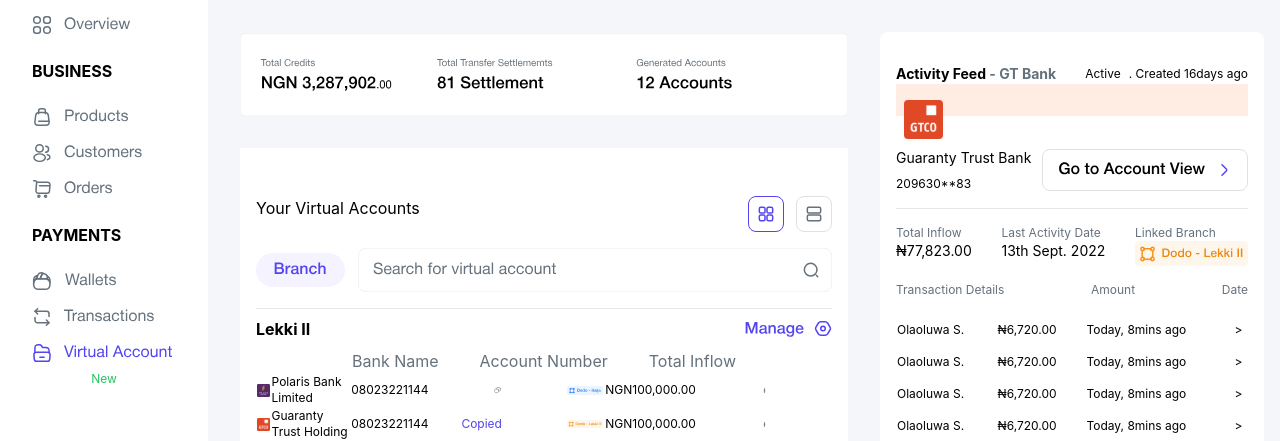
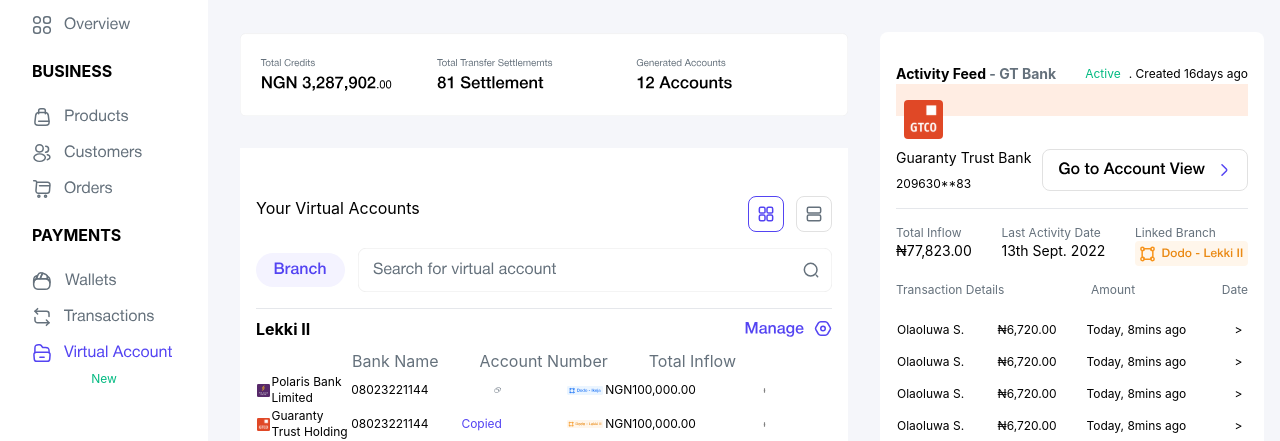
Before and after one commit to Dee-Tyan/talentsquare, a React (Create React App) app in the folder buildscreens/: page /dashboard in a window 1280 px wide. Shown: the part 161-602 px from the top of the page. Built offline with nearby package versions, Linux system fonts and the light colour scheme.

Commit message:
auto publish

```diff
--- a/buildscreens/src/components/SideNav/SideNav.jsx
+++ b/buildscreens/src/components/SideNav/SideNav.jsx
@@ -103,7 +103,7 @@
 
               </NavLink>
             </li>
-            <p className="text-green-500 text-xs text-center"> New</p>
+            <p className="text-green text-xs text-center"> New</p>
 
           </ul>
         </nav>
--- a/buildscreens/src/components/VAccounts/VAccounts.jsx
+++ b/buildscreens/src/components/VAccounts/VAccounts.jsx
@@ -154,7 +154,7 @@
                 Activity Feed <span className="text-dgrey">- GT Bank </span>
               </h3>
               <div className="flex flex-row items-center">
-                <h6 className="green-500 text-xs"> Active</h6>
+                <h6 className="text-green text-xs"> Active</h6>
                 <h6 className="text-xs ml-2">. Created 16days ago</h6>
               </div>
             </div>
--- a/buildscreens/tailwind.config.js
+++ b/buildscreens/tailwind.config.js
@@ -19,6 +19,7 @@
        dtext: "#65717C",
        hblue: "#1A72F7",
        gto: "#FFEDE3",
+       green: "#02BA81",
      }
 
     },
```
